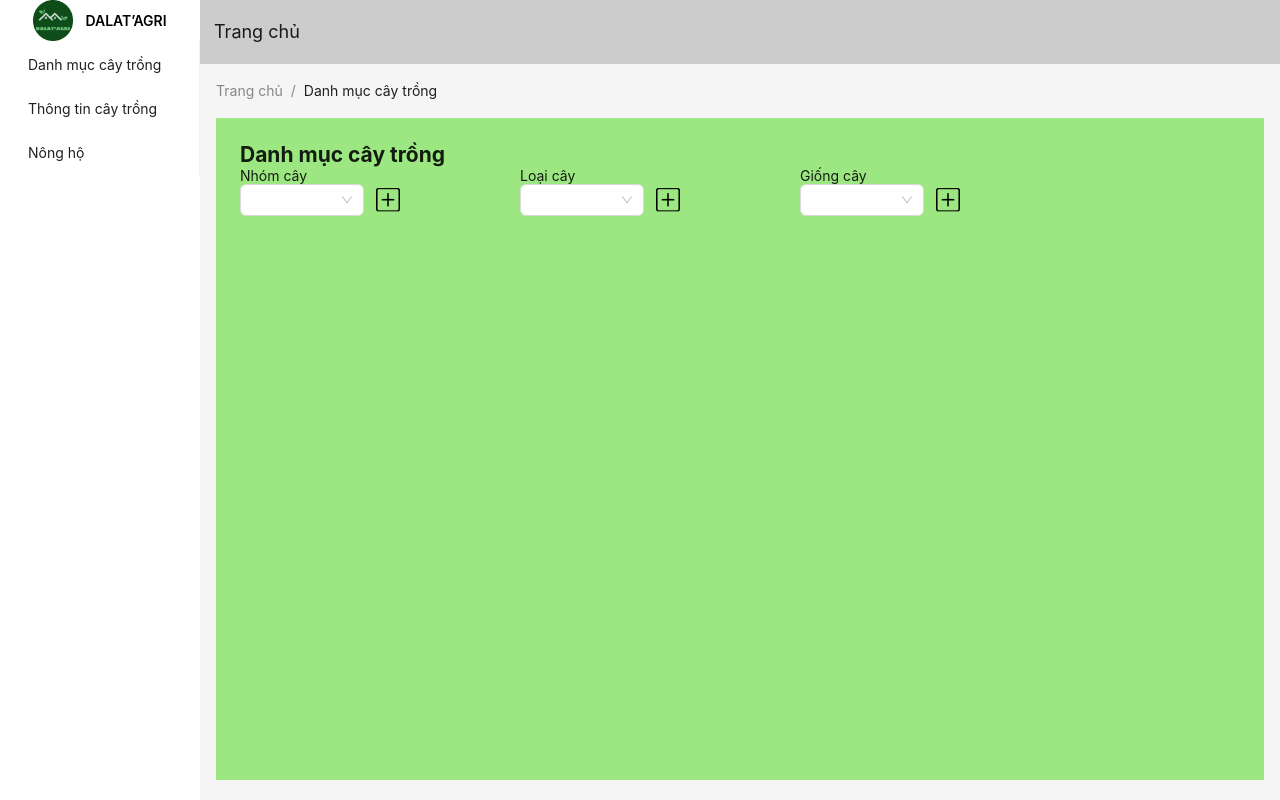
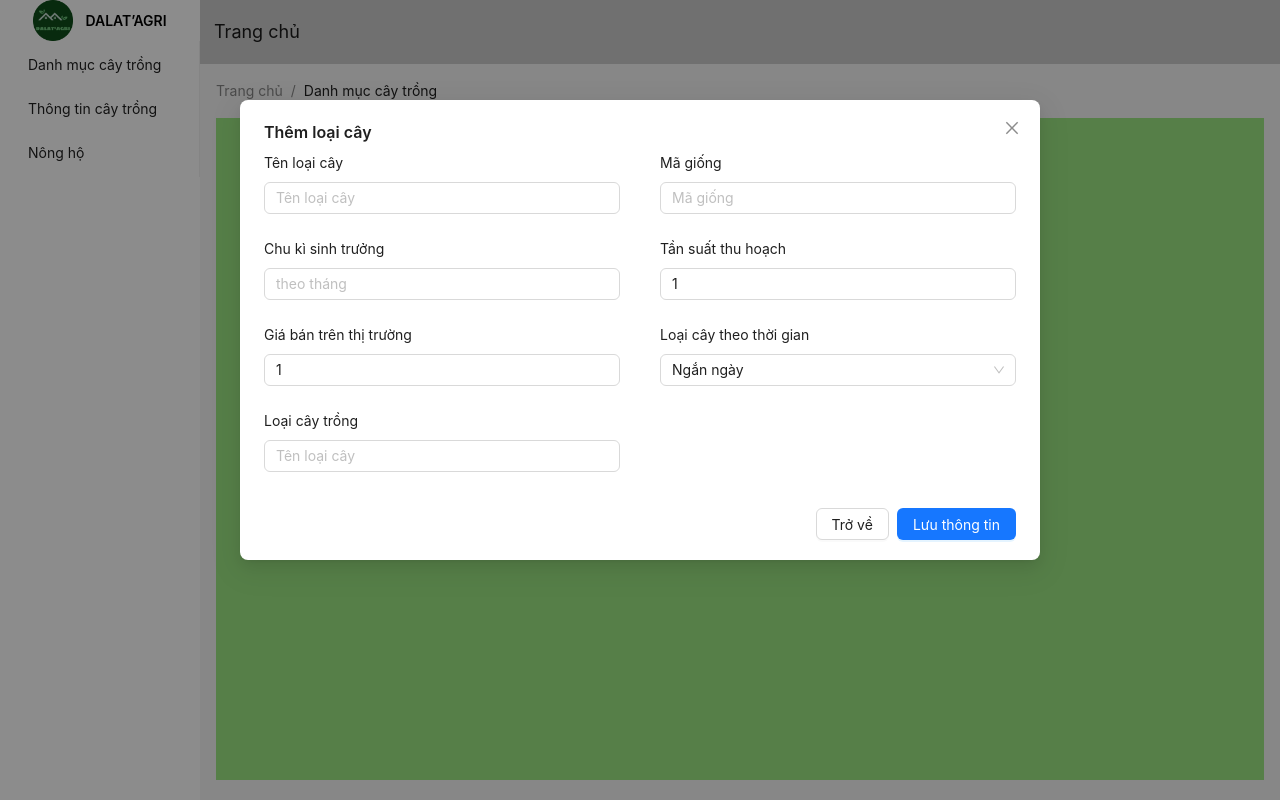
Before and after one commit to huyenpt21/dalat-agri, a React (Create React App) app: page /danh-muc-cay-trong in a window 1280 px wide. Built offline with nearby package versions, Linux system fonts and the light colour scheme; the HTML template or start-up script is replaced by a standard one.

Commit message:
handle add loai cay va nhom cay

```diff
--- a/src/component/danhMucCayTrong/data.js
+++ b/src/component/danhMucCayTrong/data.js
@@ -34,6 +34,10 @@ export const NHOM_CAY = [
 ];
 
 export const LOAI_CAY = [
+  {
+    label: "Tất cả",
+    value: "Tất cả",
+  },
   {
     label: "Dâu tây Mỹ",
     value: "Dâu tây Mỹ",
@@ -74,13 +78,13 @@ export const LOAI_CAY = [
     value: "Cây Chuối",
     type: "Cây Chuối",
   },
+];
+
+export const GIONG_CAY = [
   {
     label: "Tất cả",
     value: "Tất cả",
   },
-];
-
-export const GIONG_CAY = [
   {
     label: "Dâu tây Mỹ chung",
     value: "Dâu tây Mỹ chung",
@@ -126,8 +130,4 @@ export const GIONG_CAY = [
     value: "Bơ 034",
     type: "Bơ 034",
   },
-  {
-    label: "Tất cả",
-    value: "Tất cả",
-  },
 ];
--- a/src/component/danhMucCayTrong/index.jsx
+++ b/src/component/danhMucCayTrong/index.jsx
@@ -5,6 +5,7 @@ import addIcon from "../../assets/image 4.png";
 import deleteIcon from "../../assets/image 7.png";
 import ThemNhomCay from "../themNhomCay";
 import { GIONG_CAY, LOAI_CAY, NHOM_CAY } from "./data";
+import ThemLoaiCay from "../themLoaiCay";
 
 export default function DanhMucCayTrong() {
   const { Option } = Select;
@@ -14,48 +15,82 @@ export default function DanhMucCayTrong() {
     loaiCay: "",
     giongCay: "",
   });
-  const [loaiCay, setLoaiCay] = useState([]);
-  const [giongCay, setGiongCay] = useState([]);
+
+  const [danhSachCay, setDanhSachCay] = useState({
+    nhomCay: [],
+    loaiCay: [],
+    giongCay: [],
+  });
+
+  const [danhSachCayDuocChon, setDanhSachCayDuocChon] = useState({
+    loaiCay: [],
+    giongCay: [],
+  });
+
   const [modalThemNhomCay, setModalThemNhomCay] = useState(false);
+  const [modalThemLoaiCay, setModalThemLoaiCay] = useState(true);
 
   useEffect(() => {
-    if (cayDuocChon.nhomCay !== "") {
-      const loaiCayTheoNhomCay = LOAI_CAY.filter((el) => {
-        return el.type === cayDuocChon.nhomCay;
-      });
-      setLoaiCay([
-        ...loaiCayTheoNhomCay,
-        {
-          label: "Tất cả",
-          value: "Tất cả",
-        },
-      ]);
-    }
-    if (cayDuocChon.loaiCay !== "") {
-      const giongCayTheoLoaiCay = GIONG_CAY.filter((el) => {
-        return el.type === cayDuocChon.loaiCay;
-      });
+    localStorage.setItem(
+      "danhSachCay",
+      JSON.stringify({
+        nhomCay: NHOM_CAY,
+        loaiCay: LOAI_CAY,
+        giongCay: GIONG_CAY,
+      })
+    );
+  }, []);
 
-      setGiongCay([
-        ...giongCayTheoLoaiCay,
-        {
-          label: "Tất cả",
-          value: "Tất cả",
-        },
-      ]);
-    }
-  }, [cayDuocChon]);
+  useEffect(() => {
+    const danhSachCay = JSON.parse(localStorage.getItem("danhSachCay"));
+    setDanhSachCay(danhSachCay);
+    // eslint-disable-next-line react-hooks/exhaustive-deps
+  }, [localStorage.getItem("danhSachCay")]);
 
   const handleChangeNhomCay = (value) => {
+    const loaiCayTheoNhomCay = danhSachCay.loaiCay.filter((el) => {
+      return el.type === value;
+    });
+    setDanhSachCayDuocChon((prev) => {
+      return {
+        ...prev,
+        loaiCay: [
+          {
+            label: "Tất cả",
+            value: "Tất cả",
+          },
+          ...loaiCayTheoNhomCay,
+        ],
+      };
+    });
     setCayDuocChon({ nhomCay: value, loaiCay: "", giongCay: "" });
   };
 
   const handleChangeLoaiCay = (value) => {
-    setCayDuocChon({ nhomCay: "", loaiCay: value, giongCay: "" });
+    const giongCayTheoLoaiCay = danhSachCay.giongCay.filter((el) => {
+      return el.type === value;
+    });
+    setDanhSachCayDuocChon((prev) => {
+      return {
+        ...prev,
+        giongCay: [
+          {
+            label: "Tất cả",
+            value: "Tất cả",
+          },
+          ...giongCayTheoLoaiCay,
+        ],
+      };
+    });
+    setCayDuocChon((prev) => {
+      return { ...prev, loaiCay: value, giongCay: "" };
+    });
   };
 
   const handleChangeGiongCay = (value) => {
-    setCayDuocChon({ nhomCay: "", loaiCay: "", giongCay: value });
+    setCayDuocChon((prev) => {
+      return { ...prev, giongCay: value };
+    });
   };
 
   const handleCancleModalNhomCay = () => {
@@ -69,8 +104,12 @@ export default function DanhMucCayTrong() {
         <Col span={6}>
           <div>Nhóm cây</div>
           <div className="group-select-add">
-            <Select style={{ width: "100%" }} onChange={handleChangeNhomCay}>
-              {NHOM_CAY.map((el) => (
+            <Select
+              style={{ width: "100%" }}
+              onChange={handleChangeNhomCay}
+              value={cayDuocChon.nhomCay}
+            >
+              {danhSachCay.nhomCay.map((el) => (
                 <Option value={el.value}>
                   <div className="select-label">
                     <span>{el.label}</span>
@@ -95,8 +134,12 @@ export default function DanhMucCayTrong() {
         <Col span={6}>
           <div>Loại cây</div>
           <div className="group-select-add">
-            <Select style={{ width: "100%" }} onChange={handleChangeLoaiCay}>
-              {loaiCay.map((el) => (
+            <Select
+              style={{ width: "100%" }}
+              onChange={handleChangeLoaiCay}
+              value={cayDuocChon.loaiCay}
+            >
+              {danhSachCayDuocChon.loaiCay.map((el) => (
                 <Option value={el.value}>
                   <div className="select-label">
                     <span>{el.label}</span>
@@ -108,14 +151,23 @@ export default function DanhMucCayTrong() {
                 </Option>
               ))}
             </Select>
-            <img className="add-icon" src={addIcon} alt="" />
+            <img
+              className="add-icon"
+              src={addIcon}
+              alt=""
+              onClick={() => setModalThemLoaiCay(true)}
+            />
           </div>
         </Col>
         <Col span={6}>
           <div>Giống cây</div>
           <div className="group-select-add">
-            <Select style={{ width: "100%" }} onChange={handleChangeGiongCay}>
-              {giongCay.map((el) => (
+            <Select
+              style={{ width: "100%" }}
+              onChange={handleChangeGiongCay}
+              value={cayDuocChon.giongCay}
+            >
+              {danhSachCayDuocChon.giongCay.map((el) => (
                 <Option value={el.value}>
                   <div className="select-label">
                     <span>{el.label}</span>
@@ -135,6 +187,11 @@ export default function DanhMucCayTrong() {
         open={modalThemNhomCay}
         onCancel={handleCancleModalNhomCay}
       />
+      <ThemLoaiCay
+        open={modalThemLoaiCay}
+        onCancel={() => setModalThemLoaiCay(false)}
+        nhomCay={cayDuocChon.nhomCay}
+      />
     </div>
   );
 }
--- /dev/null
+++ b/src/component/themLoaiCay/index.jsx
@@ -0,0 +1,133 @@
+import { Col, Form, Input, Modal, Row, Select } from "antd";
+import { useForm } from "antd/es/form/Form";
+import React, { useState } from "react";
+import ConfirmModal from "../confirmModal";
+
+export default function ThemLoaiCay(props) {
+  const [modalConfirm, setModalConfirm] = useState(false);
+  const [form] = useForm();
+
+  const handleSaveModalNhomCay = () => {
+    setModalConfirm(true);
+  };
+
+  const handleConfirm = () => {
+    const danhSachCay = JSON.parse(localStorage.getItem("danhSachCay"));
+    const danhSachCayMoi = {
+      ...danhSachCay,
+      loaiCay: [
+        ...danhSachCay.loaiCay,
+        {
+          label: form.getFieldValue("tenLoaiCay"),
+          value: form.getFieldValue("maGiong"),
+          type:
+            props.nhomCay === ""
+              ? form.getFieldValue("loaiCay")
+              : props.nhomCay,
+        },
+      ],
+    };
+    localStorage.setItem("danhSachCay", JSON.stringify(danhSachCayMoi));
+    setModalConfirm(false);
+    props.onCancel();
+  };
+
+  const handleCancel = () => {
+    setModalConfirm(false);
+  };
+  return (
+    <>
+      <Modal
+        open={props.open}
+        onOk={handleSaveModalNhomCay}
+        onCancel={props.onCancel}
+        title="Thêm loại cây"
+        width="800px"
+        okText="Lưu thông tin"
+        cancelText="Trở về"
+      >
+        <div className="content-modal-loai-cay">
+          <Form layout="vertical" form={form}>
+            <Row gutter={40}>
+              <Col span={12}>
+                <div className="input-nhom-cay">
+                  <Form.Item label="Tên loại cây" name="tenLoaiCay">
+                    <Input placeholder="Tên loại cây" />
+                  </Form.Item>
+                </div>
+              </Col>
+              <Col span={12}>
+                <div className="input-nhom-cay">
+                  <Form.Item label="Mã giống" name="maGiong">
+                    <Input placeholder="Mã giống" />
+                  </Form.Item>
+                </div>
+              </Col>
+            </Row>
+            <Row gutter={40}>
+              <Col span={12}>
+                <div className="input-nhom-cay">
+                  <Form.Item label="Chu kì sinh trưởng" name="chuKiSinhTruong">
+                    <Input placeholder="theo tháng" />
+                  </Form.Item>
+                </div>
+              </Col>
+              <Col span={12}>
+                <div className="input-nhom-cay">
+                  <Form.Item label="Tần suất thu hoạch" name="tanSuatThuHoach">
+                    <Input type="number" min={1} defaultValue={1} />
+                  </Form.Item>
+                </div>
+              </Col>
+            </Row>
+            <Row gutter={40}>
+              <Col span={12}>
+                <div className="input-nhom-cay">
+                  <Form.Item label="Giá bán trên thị trường" name="giaBan">
+                    <Input type="number" min={1} defaultValue={1} />
+                  </Form.Item>
+                </div>
+              </Col>
+              <Col span={12}>
+                <div className="input-nhom-cay">
+                  <Form.Item
+                    label="Loại cây theo thời gian"
+                    name="loaiCayTheoThoiGian"
+                  >
+                    <Select
+                      options={[
+                        {
+                          label: "Ngắn ngày",
+                          value: "Ngắn ngày",
+                        },
+                        {
+                          label: "Dài ngày",
+                          value: "Dài ngày",
+                        },
+                      ]}
+                      defaultValue={"Ngắn ngày"}
+                    />
+                  </Form.Item>
+                </div>
+              </Col>
+            </Row>
+            <Row gutter={40}>
+              <Col span={12}>
+                <div className="input-nhom-cay">
+                  <Form.Item label="Loại cây trồng" name="loaiCay">
+                    <Input placeholder="Tên loại cây" />
+                  </Form.Item>
+                </div>
+              </Col>
+            </Row>
+          </Form>
+        </div>
+      </Modal>
+      <ConfirmModal
+        open={modalConfirm}
+        onOk={handleConfirm}
+        onCancel={handleCancel}
+      />
+    </>
+  );
+}
--- a/src/component/themNhomCay/index.jsx
+++ b/src/component/themNhomCay/index.jsx
@@ -1,17 +1,30 @@
 import { Form, Input, Modal } from "antd";
 import React, { useState } from "react";
 import ConfirmModal from "../confirmModal";
+import { useForm } from "antd/es/form/Form";
 
 export default function ThemNhomCay(props) {
   const [modalConfirm, setModalConfirm] = useState(false);
+  const [form] = useForm();
 
   const handleSaveModalNhomCay = () => {
     setModalConfirm(true);
   };
 
-  const handleConfirm = (value) => {
+  const handleConfirm = () => {
+    const danhSachCay = JSON.parse(localStorage.getItem("danhSachCay"));
+    const danhSachCayMoi = {
+      ...danhSachCay,
+      nhomCay: [
+        ...danhSachCay.nhomCay,
+        {
+          label: form.getFieldValue("nhomCay"),
+          value: form.getFieldValue("nhomCay"),
+        },
+      ],
+    };
+    localStorage.setItem("danhSachCay", JSON.stringify(danhSachCayMoi));
     setModalConfirm(false);
-    console.log(value);
     props.onCancel();
   };
 
@@ -23,7 +36,10 @@ export default function ThemNhomCay(props) {
       <Modal
         open={props.open}
         onOk={handleSaveModalNhomCay}
-        onCancel={props.onCancel}
+        onCancel={() => {
+          props.onCancel();
+          form.resetFields();
+        }}
         title="Chỉnh sửa nhóm cây"
         width="800px"
         okText="Lưu thông tin"
@@ -31,20 +47,20 @@ export default function ThemNhomCay(props) {
       >
         <div className="content-modal-nhom-cay">
           <h3>Thông tin nhóm</h3>
-          <Form layout="horizontal" onFinish={handleConfirm} name="basic">
+          <Form layout="horizontal" form={form}>
             <div className="input-nhom-cay">
-              <Form.Item label="1. Tên nhóm" name="nhomcay">
+              <Form.Item label="1. Tên nhóm" name="nhomCay">
                 <Input />
               </Form.Item>
             </div>
-            <ConfirmModal
-              open={modalConfirm}
-              onOk={handleConfirm}
-              onCancel={handleCancel}
-            />
           </Form>
         </div>
       </Modal>
+      <ConfirmModal
+        open={modalConfirm}
+        onOk={handleConfirm}
+        onCancel={handleCancel}
+      />
     </>
   );
 }
```
